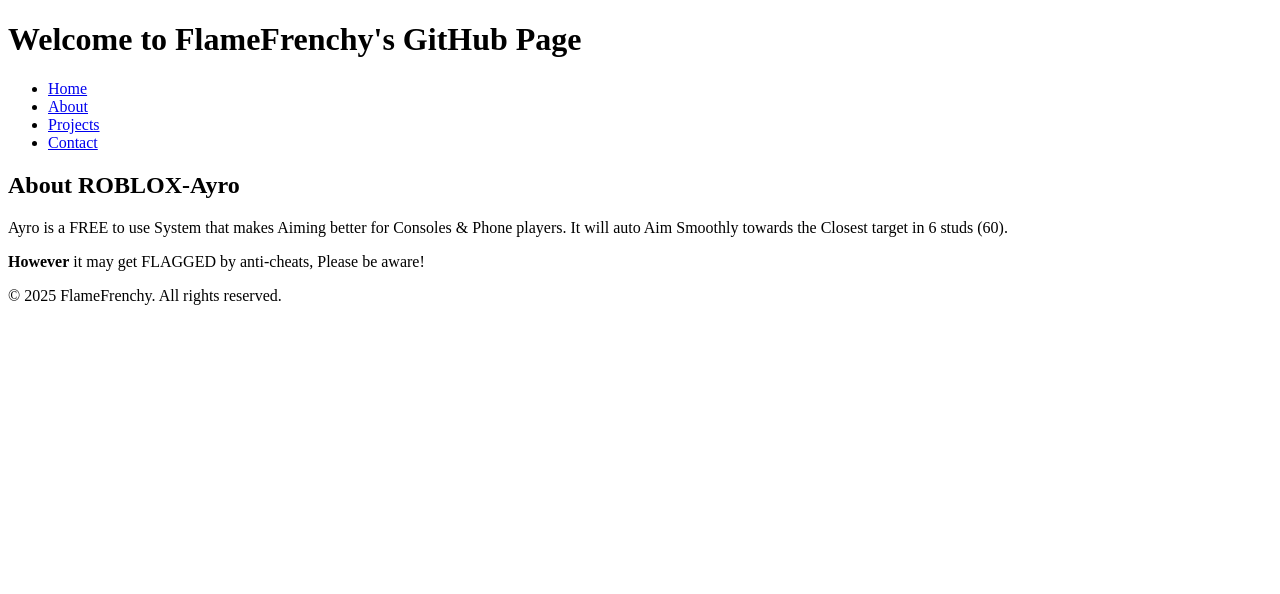
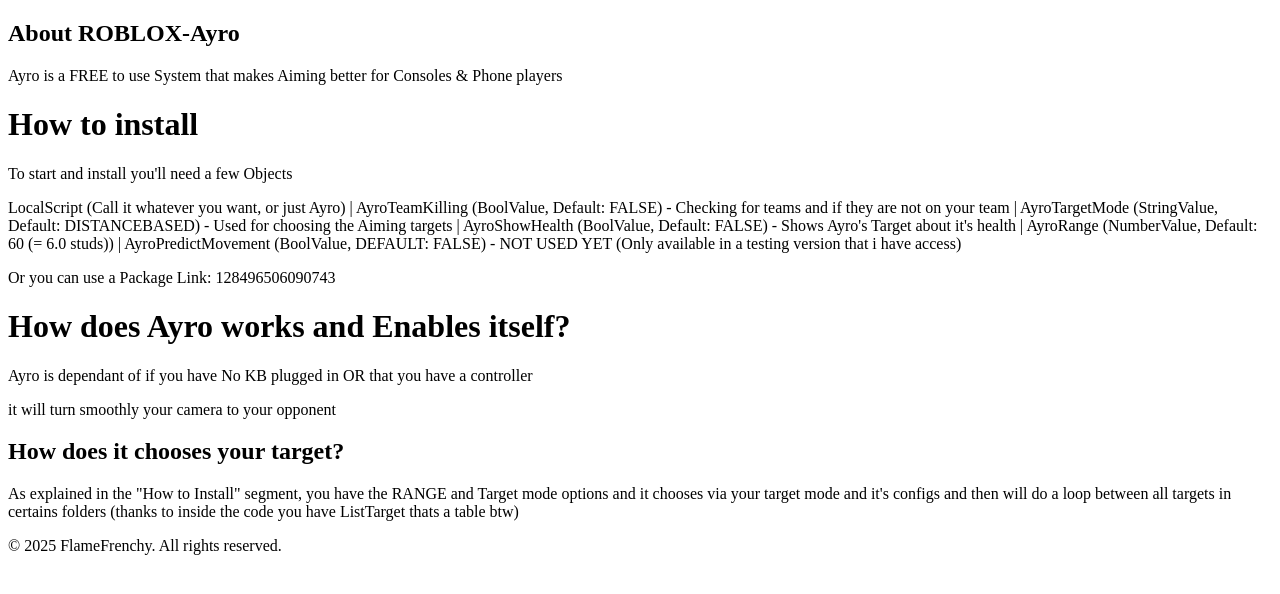
Before and after one commit to FlameFrenchy/ROBLOX-Ayro, a plain HTML site: page index.html in a window 1280 px wide. Drawn offline with Linux system fonts and the light colour scheme.

Commit message:
Update index.html

```diff
--- a/index.html
+++ b/index.html
@@ -3,24 +3,46 @@
 <head>
     <meta charset="UTF-8">
     <meta name="viewport" content="width=device-width, initial-scale=1.0">
-    <title>Welcome to My GitHub Page</title>
+    <title>Ayro | Documentation</title>
 </head>
 <body>
-    <header>
-        <h1>Welcome to FlameFrenchy's GitHub Page</h1>
-    </header>
-    <nav>
-        <ul>
-            <li><a href="/">Home</a></li>
-            <li><a href="/about">About</a></li>
-            <li><a href="/projects">Projects</a></li>
-            <li><a href="/contact">Contact</a></li>
-        </ul>
-    </nav>
+
     <main>
         <h2>About ROBLOX-Ayro</h2>
-        <p>Ayro is a FREE to use System that makes Aiming better for Consoles & Phone players. It will auto Aim Smoothly towards the Closest target in 6 studs (60).</p>
-        <p><strong>However</strong> it may get FLAGGED by anti-cheats, Please be aware!</p>
+        <p>Ayro is a FREE to use System that makes Aiming better for Consoles & Phone players</p>
+        <h1>
+            How to install
+        </h1>
+        <p> To start and install you'll need a few Objects</p>
+        <p>
+            LocalScript (Call it whatever you want, or just Ayro)
+            | AyroTeamKilling (BoolValue, Default: FALSE) - Checking for teams and if they are not on your team
+            | AyroTargetMode (StringValue, Default: DISTANCEBASED) - Used for choosing the Aiming targets
+            | AyroShowHealth (BoolValue, Default: FALSE) - Shows Ayro's Target about it's health
+            | AyroRange (NumberValue, Default: 60 (= 6.0 studs))
+            | AyroPredictMovement (BoolValue, DEFAULT: FALSE) - NOT USED YET (Only available in a testing version that i have access)
+        </p>
+        <p>
+            Or you can use a Package Link: 128496506090743
+        </p>
+
+        <h1>
+            How does Ayro works and Enables itself?
+        </h1>
+        <p>
+            Ayro is dependant of if you have No KB plugged in OR that you have a controller
+        </p>
+        <p>
+            it will turn smoothly your camera to your opponent
+        </p>
+        <h2>
+            How does it chooses your target?
+        </h2>
+        <p>
+            As explained in the "How to Install" segment, you have the RANGE and Target mode options
+            and it chooses via your target mode and it's configs and then will do a loop between all targets in certains folders (thanks to inside the code you have ListTarget thats a table btw)
+
+        </p>
     </main>
     <footer>
         <p>&copy; 2025 FlameFrenchy. All rights reserved.</p>
```
